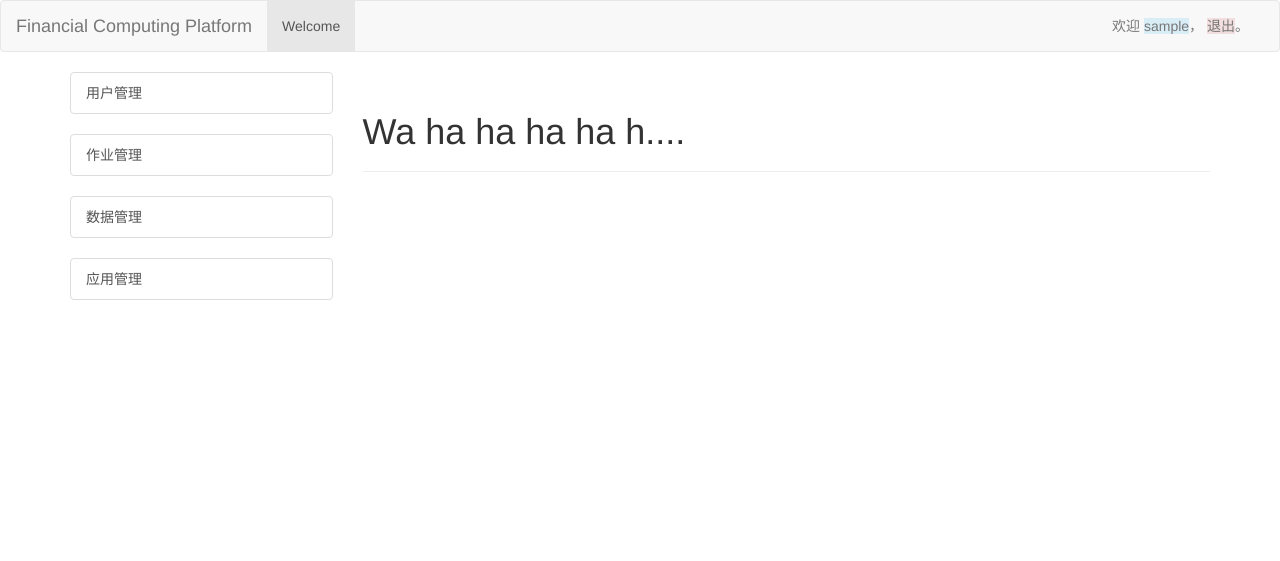
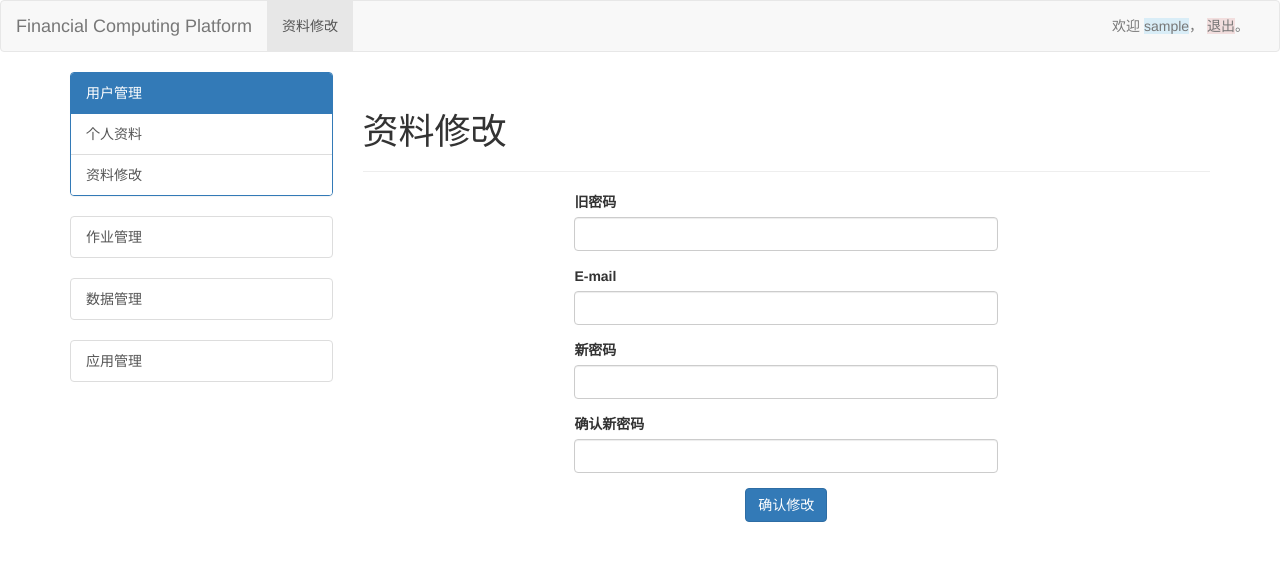
Before and after one commit to jackSDU/Finance, a Django app: page /user/edit/ in a window 1280 px wide. Shown: the top 561 px of the page. Run offline with Django 3.2, Linux system fonts and the light colour scheme; the visitor is signed in with stand-in values (Sample User, id 1); some libraries are stand-ins or nearby versions.

Commit message:
资料显示与修改

```diff
--- a/Finance/urls.py
+++ b/Finance/urls.py
@@ -23,12 +23,14 @@ urlpatterns = [
     url(r'^logout/$',views.logout),
     url(r'^register/$',views.register),
 
+#user
+
     url(r'^$',views.home),
 
-    url(r'^user/$',views.home),                 #my user info
+    url(r'^user/$',views_user.info),                 #my user info
     url(r'^user/([0-9]+)/$',views.home),        #specified user info
-    url(r'^user/edit/$',views.home),            #edit user info
-    url(r'^user/list/$',views.home),            #list users
+    url(r'^user/edit/$',views_user.change),            #edit user info
+    url(r'^user/list/$',views_user.list),            #list users
     url(r'^user/verify/$',views.home),          #verify user
     url(r'^user/delete/([0-9]+)/$',views.home), #delete user
 
--- a/Main/views.py
+++ b/Main/views.py
@@ -24,7 +24,7 @@ def register(req):
         return ren2res("register.html",req)
     elif req.method=='POST':
         try:
-            u=User.objects.create_user(req.POST['name'],password=req.POST['pw'])
+            u=User.objects.create_user(req.POST['name'],password=req.POST['pw'],email=req.POST['email'])
         except Exception:
             return ren2res("register.html",req,{'err':"The username has been used."})
         p=Priv(uid=u)
--- a/Main/views_user.py
+++ b/Main/views_user.py
@@ -2,5 +2,38 @@ from django.contrib.auth.decorators import login_required
 
 from Main.views import ren2res
 from Main.models import *
+from django.shortcuts import render_to_response,Http404,HttpResponseRedirect
+from django.contrib import auth
 
 # Create your views here.
+def info(req):
+    if req.method=='GET':
+        a=Priv.objects.get(uid=req.user).user_manage
+        #email=User.objects.get(id=req.user).email
+        email=req.user.email
+        return ren2res("user/info.html",req,{'a':a,'email':email})
+
+def change(req):
+    if req.method=='GET':
+        return ren2res("user/change.html",req)
+    if req.method=='POST':
+        a=req.user
+        npw=False
+        if a.check_password(str(req.POST['opw'])):
+            if req.POST['email']!="":
+               a.email=req.POST['email']
+            if req.POST['npw']!='':
+                a.set_password(str(req.POST['npw']))
+                npw=True
+            a.save()
+            if npw:
+                return HttpResponseRedirect("/login/")
+            else:
+                return HttpResponseRedirect("/user/")
+        else:
+            return ren2res("user/change.html",req,{'err':"wrong password"})
+
+
+def list(req):
+    if req.method=='POST':
+        return ren2res("user/list.html",req)
--- a/template/register.html
+++ b/template/register.html
@@ -32,7 +32,13 @@ function pwck(){
                 <input type="password" class="form-control" name="pw" id="pw">
             </div>
             <div class="form-group">
+                <label>confirm</label>
                 <input type="password" class="form-control" id="pwr">
+            </div>
+
+            <div class="form-group">
+                <label>e-mail</label>
+                <input type="text" class="form-control" name="email" id="email">
             </div>
         </div>
     </div>
--- a/template/sidebar.html
+++ b/template/sidebar.html
@@ -1,7 +1,7 @@
 
 
             <ul class="list-group">
-                <a href="user/" class="list-group-item">用户管理</a>
+                <a href="/user/" class="list-group-item">用户管理</a>
             </ul>
             <ul class="list-group">
                 <a href="jobs/" class="list-group-item">作业管理</a>
--- /dev/null
+++ b/template/user/change.html
@@ -0,0 +1,67 @@
+<!DOCTYPE html>
+{% extends "base.html" %}
+
+<html lang="en">
+<head>
+    <meta charset="UTF-8">
+    <title> change
+    </title>
+</head>
+
+<body>
+
+</body>
+</html>
+
+{% block script %}
+function pwck(){
+    if($("#npw").val()!=$("#cnpw").val()){
+        alert("Password not equal!");
+    }
+    else return true;
+    return false;
+}
+{% endblock %}
+{% block header %}
+    资料修改
+{% endblock %}
+
+{% block sidebar %}
+{% include "user/sidebar.html" %}
+{% endblock %}
+
+
+{% block content %}
+<div>
+   <div class="page-header" align=""><h1>资料修改</h1></div>
+    <form class="form-horizontal container-fluid" action="" method="POST" onsubmit="return pwck()">
+        {% csrf_token %}
+        <div class="row">
+            <div class=" col-md-6 col-md-offset-3">
+
+                <div class="form-group">
+                    <label>旧密码</label>
+                    <input type="password" class="form-control" name="opw" id="opw">
+                </div>
+                <div class="form-group">
+                    <label>E-mail</label>
+                    <input type="text" class="form-control" name="email" id="email">
+                </div>
+                <div class="form-group">
+                    <label>新密码</label>
+                    <input type="password" class="form-control" name="npw" id="npw">
+                </div>
+                <div class="form-group">
+                    <label>确认新密码</label>
+                    <input type="password" class="form-control" name="cnpw" id="cnpw">
+                </div>
+                <center>
+                    <div class="form-group">
+                        <button type="submit" class="btn btn-primary">确认修改</button>
+                    </div>
+                </center>
+            </div>
+        </div>
+    </form>
+</div>
+{% endblock %}
--- a/template/user/sidebar.html
+++ b/template/user/sidebar.html
@@ -1,9 +1,15 @@
 
             <div class="panel panel-primary">
-                <div class="panel-heading">用户管理</div>
+                <div class="panel-heading">
+                    用户管理
+                </div>
                 <ul class="list-group">
-                    <a class="list-group-item">添加用户</a>
-                    <a class="list-group-item">用户列表</a>
+                    <a class="list-group-item" href="/user/">个人资料</a>
+                    <a class="list-group-item" href="/user/edit/">资料修改</a>
+                    {% if a %}
+                    <a class="list-group-item" href="/user/list/">用户列表</a>
+                    <a class="list-group-item">待激活用户</a>
+                    {% endif %}
                 </ul>
             </div>
             <ul class="list-group">
--- /dev/null
+++ b/template/user/user.css
@@ -0,0 +1 @@
+div#blank {height: 200px}
```
Also changed, not shown: template/user/info.html (added, +41 -0 lines), template/user/list.html (added, +17 -0 lines).
